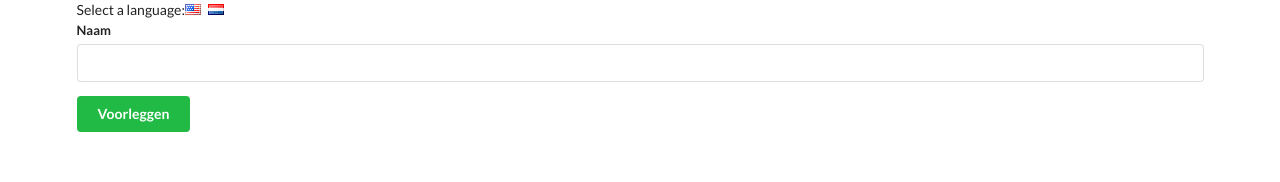
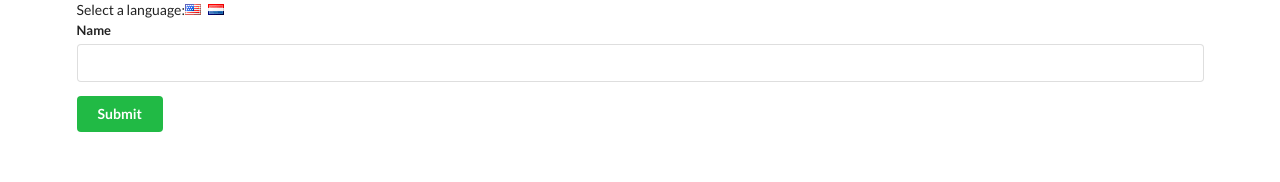
Before and after one commit to ahmetgsu/griders-react-course-material, a React (Create React App) app in the folder section-23-context-system/translate/: page / in a window 1280 px wide. Shown: the top 182 px of the page. Built offline with nearby package versions, Linux system fonts and the light colour scheme.

Commit message:
313-connecting the field and button to the store

```diff
--- a/section-23-context-system/translate/src/components/Button.js
+++ b/section-23-context-system/translate/src/components/Button.js
@@ -6,15 +6,15 @@
   // Getting data by using "CONSUMER"
   // When using Consumer, we dont need to contextType
 
-  renderSubmit = value => {
-    return value === "english" ? "Submit" : "Voorleggen";
+  renderSubmit = language => {
+    return language === "english" ? "Submit" : "Voorleggen";
   };
 
   renderButton = color => {
     return (
       <button className={`ui button ${color}`}>
         <LanguageContext.Consumer>
-          {value => this.renderSubmit(value)}
+          {({ language }) => this.renderSubmit(language)}
         </LanguageContext.Consumer>
       </button>
     );
--- a/section-23-context-system/translate/src/components/Field.js
+++ b/section-23-context-system/translate/src/components/Field.js
@@ -8,7 +8,8 @@
   static contextType = LanguageContext;
 
   render() {
-    const text = this.context === "english" ? "Name" : "Naam";
+    // const text = this.context === "english" ? "Name" : "Naam";
+    const text = this.context.language === "english" ? "Name" : "Naam";
     return (
       <div className="ui field">
         <label>{text}</label>
--- a/section-23-context-system/translate/src/components/LanguageSelector.js
+++ b/section-23-context-system/translate/src/components/LanguageSelector.js
@@ -1,17 +1,21 @@
 import React, { Component } from "react";
+import LanguageContext from "../contexts/LanguageContext";
 
 class LanguageSelector extends Component {
+  static contextType = LanguageContext;
+
   render() {
+    console.log(this.context);
     return (
       <div>
         Select a language:
         <i
           className="flag us"
-          onClick={() => this.props.onLanguageChange("english")}
+          onClick={() => this.context.onLanguageChange("english")}
         />
         <i
           className="flag nl"
-          onClick={() => this.props.onLanguageChange("dutch")}
+          onClick={() => this.context.onLanguageChange("dutch")}
         />
       </div>
     );
```
